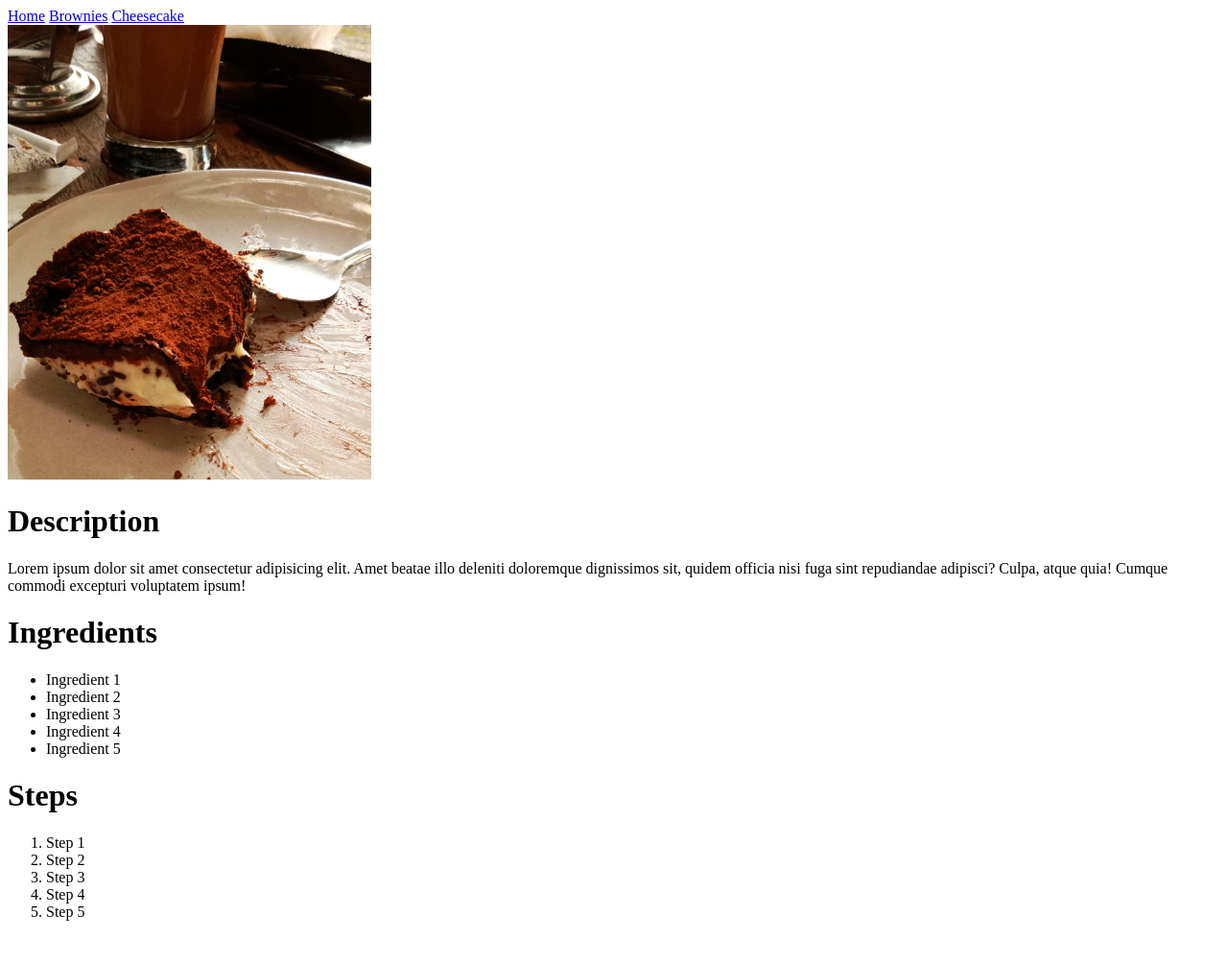
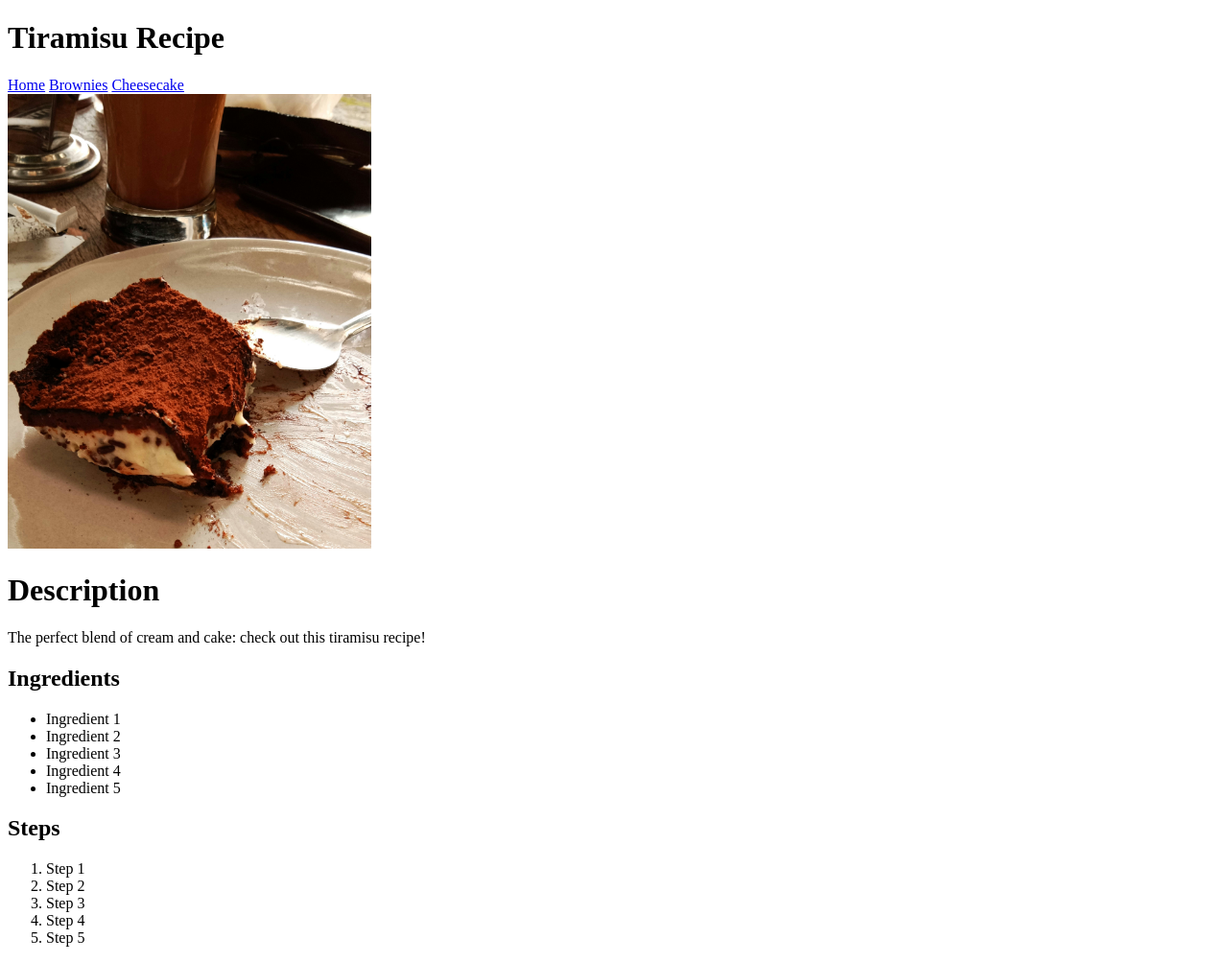
Before and after one commit to EL101/odin-recipes, a plain HTML site: page recipes/tiramisu.html in a window 1280 px wide. Shown: the whole page at 96% size. Before the commit the page ends 976 px from the top, so only its background shows below. Drawn offline with Linux system fonts and the light colour scheme.

Commit message:
Add header and descriptions to each recipe

```diff
--- a/recipes/tiramisu.html
+++ b/recipes/tiramisu.html
@@ -6,6 +6,7 @@
     <title>Tiramisu</title>
 </head>
 <body>
+    <h1>Tiramisu Recipe</h1>
     <a href="../index.html">Home</a>
     <a href="./brownies.html">Brownies</a>
     <a href="./cheesecake.html">Cheesecake</a>
@@ -13,9 +14,9 @@
     <img alt="tiramisu image" src="tiramisu.png" width="30%" height="30%">
     <h1>Description</h1>
     <p>
-        Lorem ipsum dolor sit amet consectetur adipisicing elit. Amet beatae illo deleniti doloremque dignissimos sit, quidem officia nisi fuga sint repudiandae adipisci? Culpa, atque quia! Cumque commodi excepturi voluptatem ipsum!
+        The perfect blend of cream and cake: check out this tiramisu recipe!
     </p>
-    <h1>Ingredients</h1>
+    <h2>Ingredients</h2>
     <ul>
         <li>Ingredient 1</li>
         <li>Ingredient 2</li>
@@ -23,7 +24,7 @@
         <li>Ingredient 4</li>
         <li>Ingredient 5</li>
     </ul>
-    <h1>Steps</h1>
+    <h2>Steps</h2>
     <ol>
         <li>Step 1</li>
         <li>Step 2</li>
```
Also changed, not shown: recipes/brownies.html (+4 -3 lines), recipes/cheesecake.html (+4 -3 lines).
